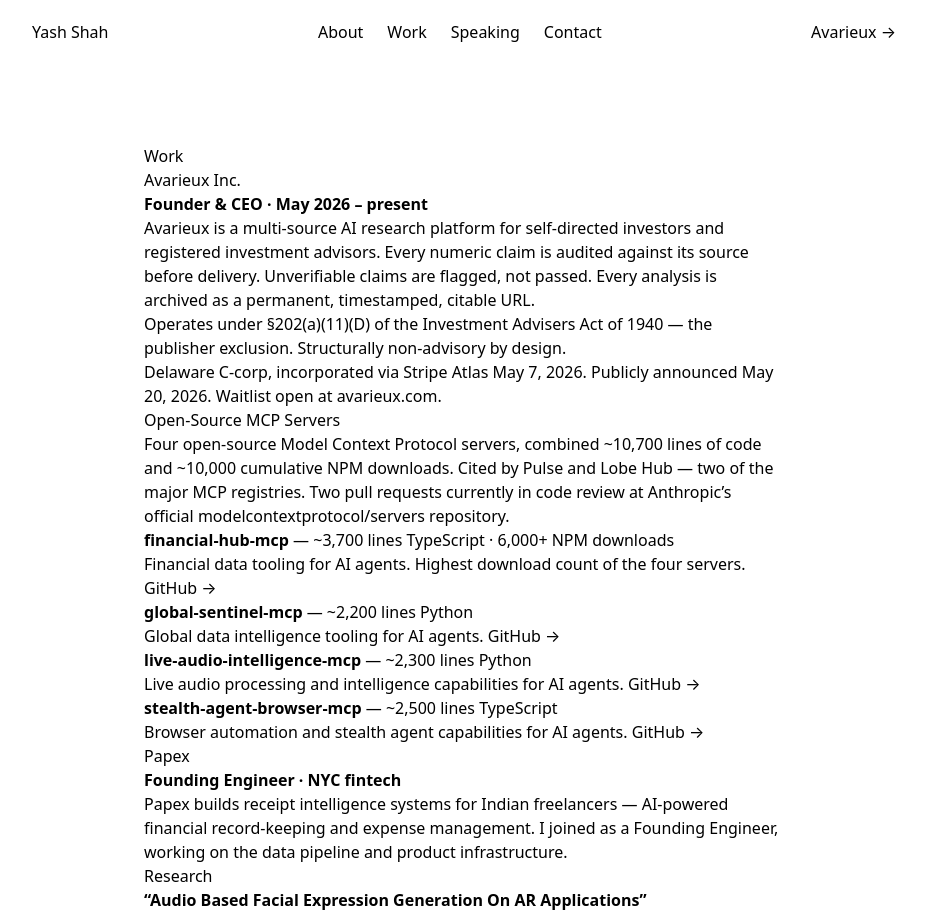
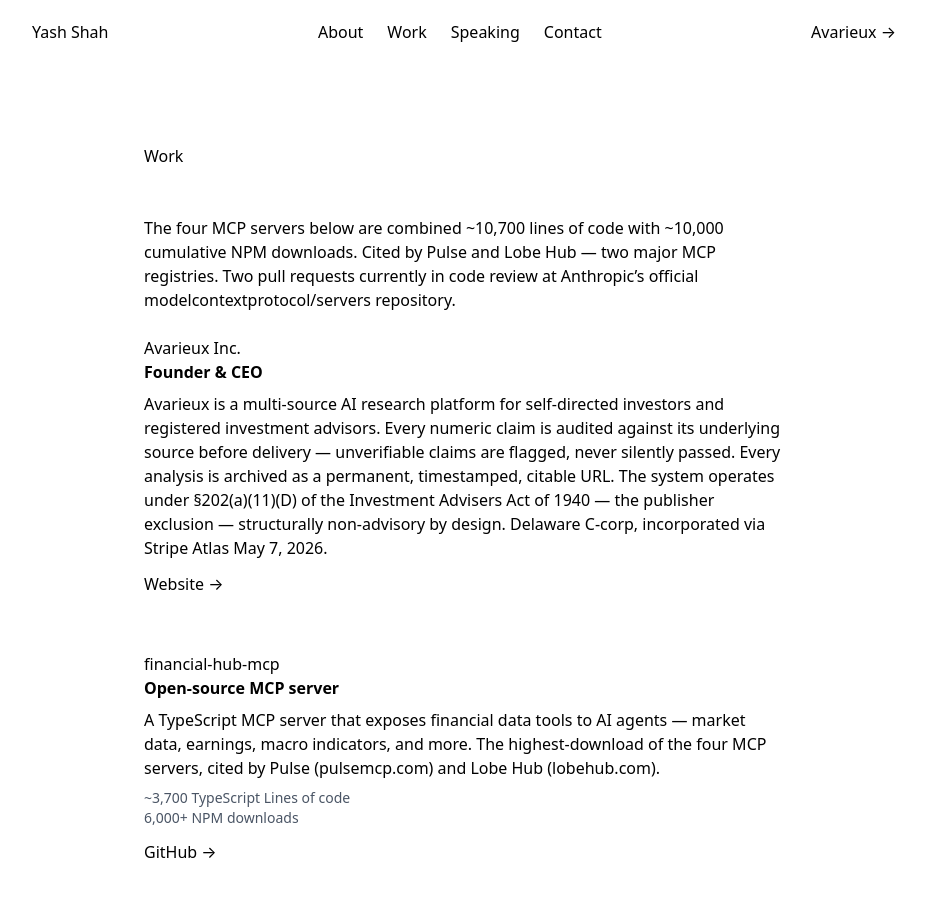
Before and after one commit to ykshah1309/Portfolio, a Next.js app: page /work in a window 1280 px wide. Shown: the top 916 px of the page, without its empty margins (176-1101 px from the left). Built offline with nearby package versions, Linux system fonts and the light colour scheme.

Commit message:
refactor: /work page now imports from projects-data.ts — single source of truth

```diff
--- a/src/app/work/page.tsx
+++ b/src/app/work/page.tsx
@@ -1,111 +1,73 @@
-// /work — Phase 1: copy only, no styling work yet.
+// /work — imports from src/lib/projects-data.ts (canonical source of truth)
 import Nav from '../components/Nav';
+import { PROJECTS, PROJECT_ORDER, type Project } from '../../lib/projects-data';
+
+function ProjectSection({ project }: { project: Project }) {
+  return (
+    <section aria-labelledby={`${project.id}-heading`} className="mb-14">
+      <h2 id={`${project.id}-heading`}>{project.title}</h2>
+      <p><strong>{project.subtitle}</strong></p>
+      <p className="mt-2">{project.description}</p>
+
+      {/* Stats */}
+      {project.stats && project.stats.length > 0 && (
+        <ul className="mt-2 list-none p-0">
+          {project.stats.map((stat, i) => (
+            <li key={i} className="text-sm text-gray-600">
+              <span className="font-medium">{stat.value}</span> {stat.label}
+            </li>
+          ))}
+        </ul>
+      )}
+
+      {/* Links */}
+      {project.links.length > 0 && (
+        <p className="mt-3">
+          {project.links.map((link, i) => (
+            <span key={i}>
+              {i > 0 && ' · '}
+              <a href={link.url} target="_blank" rel="noopener noreferrer">
+                {link.label} &rarr;
+              </a>
+            </span>
+          ))}
+        </p>
+      )}
+    </section>
+  );
+}
 
 export default function WorkPage() {
   return (
     <>
       <Nav />
       <main className="max-w-2xl mx-auto px-4 py-20">
-        <h1>Work</h1>
+        <h1 className="mb-12">Work</h1>
 
-        {/* ── AVARIEUX ── */}
-        <section aria-labelledby="avarieux-heading">
-          <h2 id="avarieux-heading">Avarieux Inc.</h2>
-          <p><strong>Founder &amp; CEO &middot; May 2026 &ndash; present</strong></p>
+        {/* MCP intro callout — aggregate context before the four individual servers */}
+        <section aria-labelledby="mcp-intro" className="mb-6">
+          <h2 id="mcp-intro" className="sr-only">Open-Source MCP Servers — Overview</h2>
           <p>
-            Avarieux is a multi-source AI research platform for self-directed investors and
-            registered investment advisors. Every numeric claim is audited against its source
-            before delivery. Unverifiable claims are flagged, not passed. Every analysis is
-            archived as a permanent, timestamped, citable URL.
-          </p>
-          <p>
-            Operates under &sect;202(a)(11)(D) of the Investment Advisers Act of 1940 &mdash;
-            the publisher exclusion. Structurally non-advisory by design.
-          </p>
-          <p>
-            Delaware C-corp, incorporated via Stripe Atlas May 7, 2026. Publicly announced
-            May 20, 2026. Waitlist open at{' '}
-            <a href="https://avarieux.com" target="_blank" rel="noopener noreferrer">avarieux.com</a>.
+            The four MCP servers below are combined ~10,700 lines of code with ~10,000 cumulative
+            NPM downloads. Cited by{' '}
+            <a href="https://pulsemcp.com" target="_blank" rel="noopener noreferrer">Pulse</a>
+            {' '}and{' '}
+            <a href="https://lobehub.com" target="_blank" rel="noopener noreferrer">Lobe Hub</a>
+            {' '}— two major MCP registries. Two pull requests currently in code review at
+            Anthropic&rsquo;s official{' '}
+            <a
+              href="https://github.com/modelcontextprotocol/servers"
+              target="_blank"
+              rel="noopener noreferrer"
+            >
+              modelcontextprotocol/servers
+            </a>{' '}repository.
           </p>
         </section>
 
-        {/* ── MCP SERVERS ── */}
-        <section aria-labelledby="mcp-heading">
-          <h2 id="mcp-heading">Open-Source MCP Servers</h2>
-          <p>
-            Four open-source Model Context Protocol servers, combined ~10,700 lines of code
-            and ~10,000 cumulative NPM downloads. Cited by{' '}
-            <a href="https://pulsemcp.com" target="_blank" rel="noopener noreferrer">Pulse</a>{' '}
-            and{' '}
-            <a href="https://lobehub.com" target="_blank" rel="noopener noreferrer">Lobe Hub</a>{' '}
-            &mdash; two of the major MCP registries. Two pull requests currently in code review
-            at Anthropic&rsquo;s official{' '}
-            <a href="https://github.com/modelcontextprotocol/servers" target="_blank" rel="noopener noreferrer">modelcontextprotocol/servers</a>{' '}
-            repository.
-          </p>
-
-          <ul>
-            <li>
-              <strong>financial-hub-mcp</strong> &mdash; ~3,700 lines TypeScript &middot; 6,000+ NPM downloads
-              <br />
-              Financial data tooling for AI agents. Highest download count of the four servers.
-              {' '}<a href="https://github.com/ykshah1309/financial-hub-mcp" target="_blank" rel="noopener noreferrer">GitHub &rarr;</a>
-            </li>
-            <li>
-              <strong>global-sentinel-mcp</strong> &mdash; ~2,200 lines Python
-              <br />
-              Global data intelligence tooling for AI agents.
-              {' '}<a href="https://github.com/ykshah1309/global-sentinel-mcp" target="_blank" rel="noopener noreferrer">GitHub &rarr;</a>
-            </li>
-            <li>
-              <strong>live-audio-intelligence-mcp</strong> &mdash; ~2,300 lines Python
-              <br />
-              Live audio processing and intelligence capabilities for AI agents.
-              {' '}<a href="https://github.com/ykshah1309/live-audio-intelligence-mcp" target="_blank" rel="noopener noreferrer">GitHub &rarr;</a>
-            </li>
-            <li>
-              <strong>stealth-agent-browser-mcp</strong> &mdash; ~2,500 lines TypeScript
-              <br />
-              Browser automation and stealth agent capabilities for AI agents.
-              {' '}<a href="https://github.com/ykshah1309/stealth-agent-browser-mcp" target="_blank" rel="noopener noreferrer">GitHub &rarr;</a>
-            </li>
-          </ul>
-        </section>
-
-        {/* ── PAPEX ── */}
-        <section aria-labelledby="papex-heading">
-          <h2 id="papex-heading">Papex</h2>
-          <p><strong>Founding Engineer &middot; NYC fintech</strong></p>
-          <p>
-            Papex builds receipt intelligence systems for Indian freelancers &mdash; AI-powered
-            financial record-keeping and expense management. I joined as a Founding Engineer,
-            working on the data pipeline and product infrastructure.
-          </p>
-        </section>
-
-        {/* ── IEEE PUBLICATION ── */}
-        <section aria-labelledby="pub-heading">
-          <h2 id="pub-heading">Research</h2>
-          <p>
-            <strong>
-              &ldquo;Audio Based Facial Expression Generation On AR Applications&rdquo;
-            </strong>
-          </p>
-          <p>
-            2023 14th International Conference on Computing Communication and Networking
-            Technologies (ICCCNT), Delhi, India. Published on IEEE Xplore. Third of five authors.
-          </p>
-          <p>
-            <a
-              href="https://doi.org/10.1109/ICCCNT56998.2023.10306892"
-              target="_blank"
-              rel="noopener noreferrer"
-            >
-              DOI: 10.1109/ICCCNT56998.2023.10306892 &rarr;
-            </a>
-          </p>
-        </section>
-
+        {PROJECT_ORDER.map((id) => (
+          <ProjectSection key={id} project={PROJECTS[id]} />
+        ))}
       </main>
     </>
   );
```
